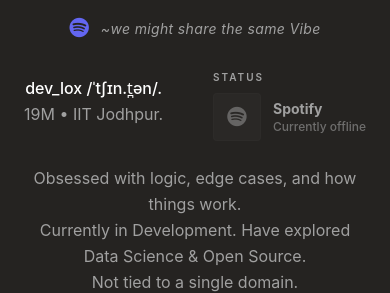
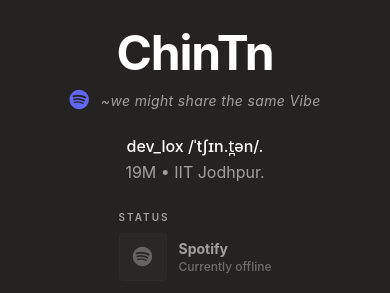
Before and after one commit to ChinTn/portfoliosite, a React (Vite) app in the folder client/: page / in a window 390 px wide. Shown: the part 567-860 px from the top of the page. Built offline with nearby package versions, Linux system fonts and the light colour scheme; no server answers.

Commit message:
UI: Fix mobile layout for Hero section (navbar overlap and widget stacking)

```diff
--- a/client/src/components/Hero.jsx
+++ b/client/src/components/Hero.jsx
@@ -24,7 +24,7 @@ const Hero = () => {
   }, []);
 
   return (
-    <section id="home" className="min-h-screen flex items-center justify-center pt-10 pb-12 px-6 relative overflow-hidden">
+    <section id="home" className="min-h-screen flex items-center justify-center pt-28 md:pt-16 pb-12 px-6 relative overflow-hidden">
       <div className="max-w-6xl mx-auto w-full relative z-10">
 
         {/* Cinematic Video Banner */}
@@ -128,12 +128,12 @@ const Hero = () => {
             </div>
 
             <div className="text-text-dim text-base leading-relaxed mb-2 max-w-lg">
-              <div className="flex flex-wrap items-center gap-4 mb-6">
-                <div>
+              <div className="flex flex-col md:flex-row items-center md:items-center gap-6 md:gap-4 mb-6">
+                <div className="text-center md:text-left">
                   <span className="text-text-main font-medium">dev_lox /ˈtʃɪn.t̪ən/.</span><br />
                   19M • IIT Jodhpur.
                 </div>
-                <div className="ml-auto md:ml-8 mt-2 md:mt-0">
+                <div className="md:ml-8 w-full md:w-auto flex justify-center md:justify-start">
                   <SpotifyWidget />
                 </div>
               </div>
```
